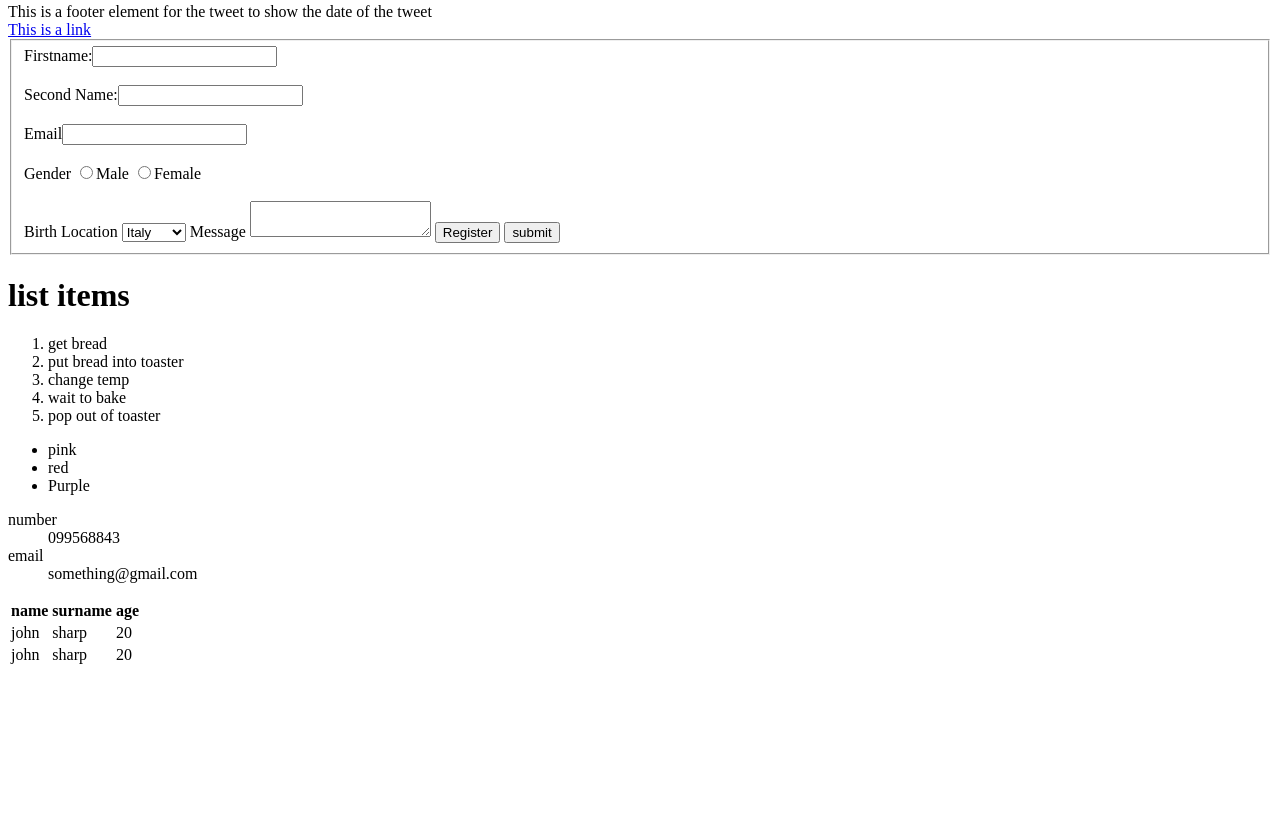
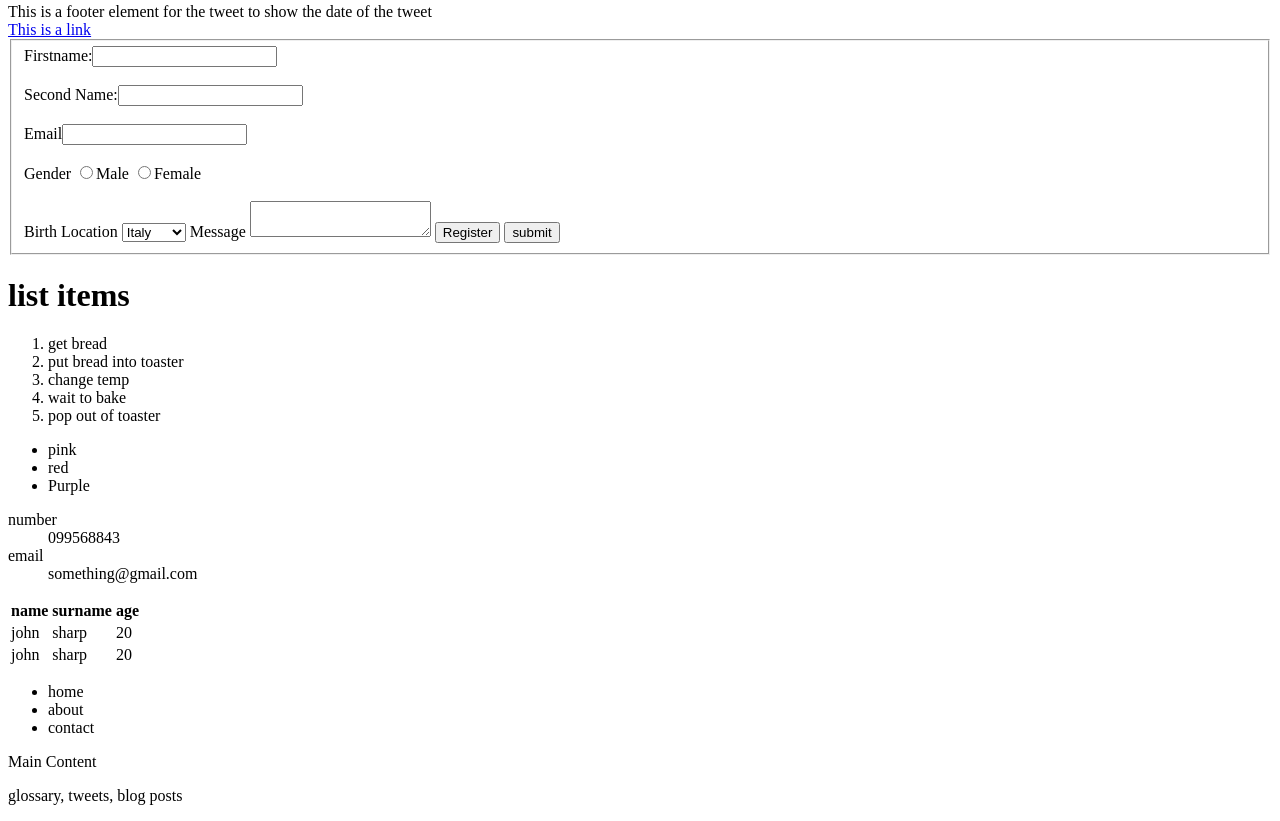
Before and after one commit to FatimahSacha/Front-End-Web-Development, a plain HTML site: page Foundation_of_HTML/index.html in a window 1280 px wide. Shown: the part 774-1595 px from the top of the page. Before the commit the page ends 1449 px from the top, so only its background shows below. Drawn offline with Linux system fonts and the light colour scheme.

Commit message:
Update index.html
how to use <nav> and <aside>

```diff
--- a/Foundation_of_HTML/index.html
+++ b/Foundation_of_HTML/index.html
@@ -126,5 +126,24 @@
         </tbody>
     </table>
 
+    <!-- <nav> This is is used for navigation-->
+        <nav>
+            <ul>
+                <li>home</li>
+                <li>about</li>
+                <li>contact</li>
+            </ul>
+        </nav>
+
+    <!-- <aside> content surrounding it - to have sidebar or a glosssary - only using a side of the page-->
+        <section>
+            <p>Main Content</p>
+        </section>
+
+        <aside>
+            <p>glossary, tweets, blog posts</p>
+        </aside>
+
+
 </body>
 </html>
```
